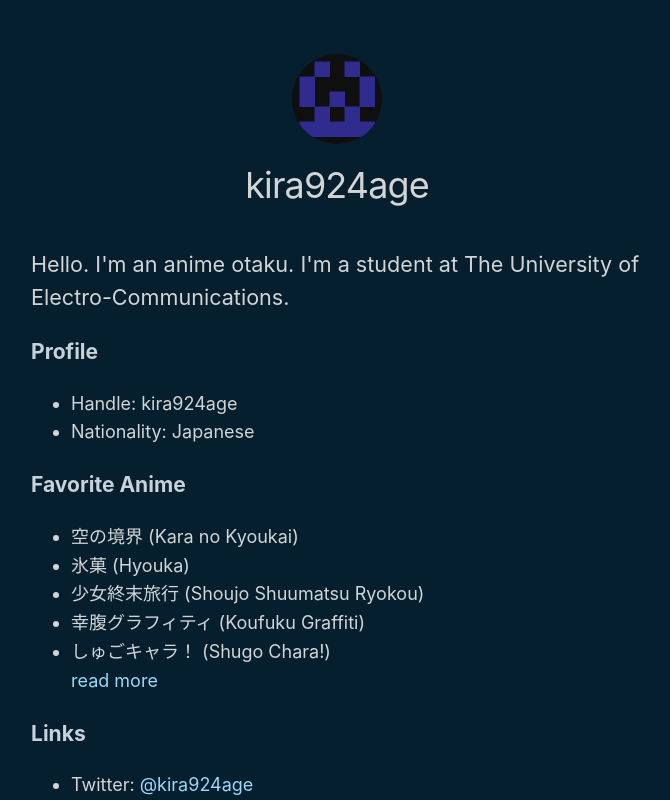
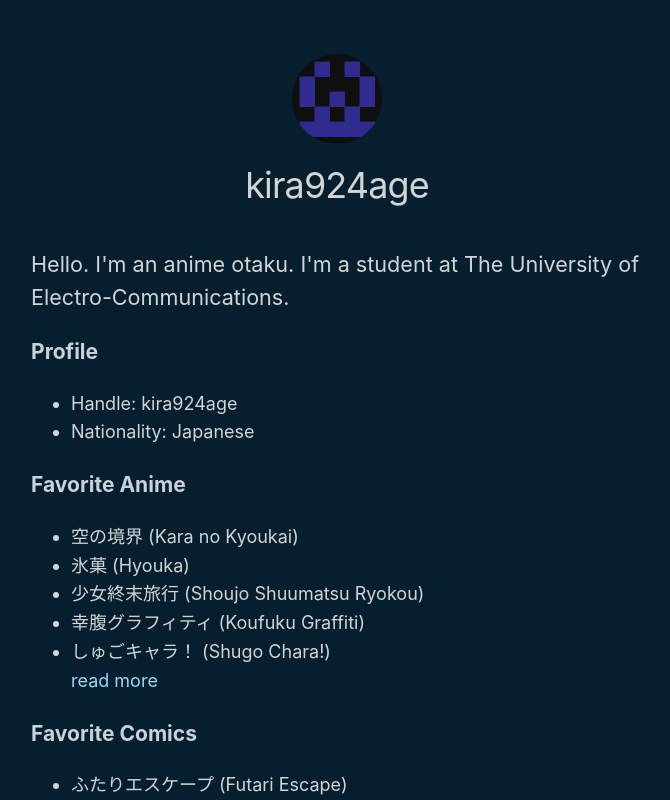
Before and after one commit to kira924age/kira924age.com, a Next.js app: page / in a window 1280 px wide. Shown: the top 800 px of the page, without its empty margins (303-973 px from the left). Built offline with nearby package versions, Linux system fonts and the light colour scheme.

Commit message:
Update index.js

```diff
--- a/pages/index.js
+++ b/pages/index.js
@@ -35,6 +35,11 @@ export default function Home() {
         </Link>
       </ul>
 
+      <h3>Favorite Comics</h3>
+      <ul>
+        <li key="1">ふたりエスケープ (Futari Escape)</li>
+      </ul>
+
       <h3>Links</h3>
       <ul>
         <li key="1">
```
